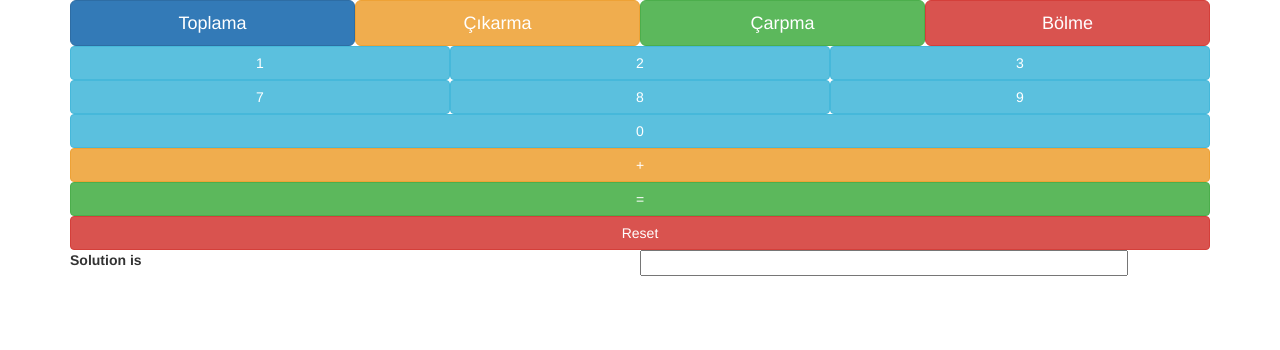
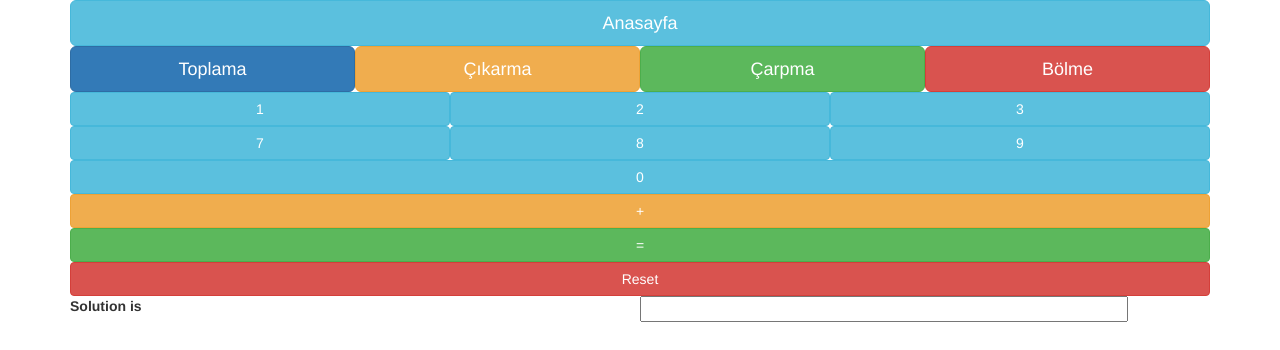
Before and after one commit to macaris64/hesapmakinem, a plain HTML site: page toplama.html in a window 1280 px wide. Drawn offline with nearby package versions, Linux system fonts and the light colour scheme.

Commit message:
Tasarım bitti

```diff
--- a/toplama.html
+++ b/toplama.html
@@ -10,6 +10,7 @@
       <div class="grid">
         <div class="row">
           <div class="col-md-12 col-xs-12">
+            <a href="index.html"><button class="col-md-12 btn btn-info btn-lg text-center" type="button" name="button">Anasayfa</button></a>
             <a href="toplama.html"><button class="col-md-3 btn btn-primary btn-lg text-center" type="button" name="button">Toplama</button></a>
             <a href="cikarma.html"><button class="col-md-3 btn btn-warning btn-lg text-center" type="button" name="button">Çıkarma</button></a>
             <a href="carpma.html"><button class="col-md-3 btn btn-success btn-lg text-center" type="button" name="button">Çarpma</button></a>
```
